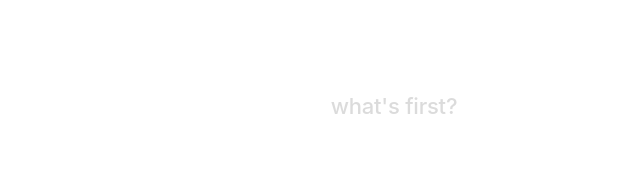
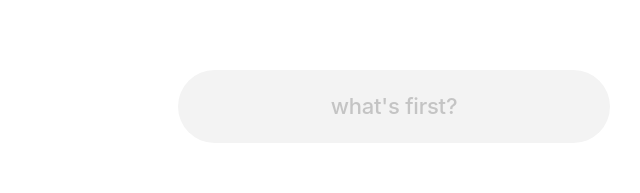
Before and after one commit to qmako4/hourly, a Next.js app: page / in a window 1280 px wide. Shown: the part 250-443 px from the top of the page, without its empty margins (246-886 px from the left). Built offline with nearby package versions, Linux system fonts and the light colour scheme.

Commit message:
newest task lands at front of stack; empty state is the grey input

```diff
--- a/components/FocusStack.tsx
+++ b/components/FocusStack.tsx
@@ -186,31 +186,11 @@ export const FocusStack = forwardRef<FocusStackHandle, FocusStackProps>(function
             })}
         </AnimatePresence>
 
-        {/* Empty state / compose layer */}
+        {/* Empty state / compose layer.
+            Empty == the grey "what's first?" input is shown immediately and
+            ready to be tapped/typed into. No intermediate placeholder text. */}
         {(isEmpty || composing) && (
           <div className="absolute left-0 right-0 top-0" style={{ zIndex: 20 }} data-composer>
-            {!composing ? (
-              <button
-                type="button"
-                onClick={beginCompose}
-                className="w-full rounded-full px-6 py-5 text-center"
-                style={{
-                  fontSize: 22,
-                  fontWeight: 500,
-                  letterSpacing: '-0.01em',
-                  color: '#c4c4c4',
-                }}
-              >
-                <motion.span
-                  initial={{ opacity: 0.6 }}
-                  animate={{ opacity: [0.6, 1, 0.6] }}
-                  transition={{ duration: 4, repeat: Infinity, ease: 'easeInOut' }}
-                  className="inline-block"
-                >
-                  what&apos;s first?
-                </motion.span>
-              </button>
-            ) : (
             <form onSubmit={handleSubmit} data-composer>
               <div
                 className="w-full rounded-full"
@@ -226,6 +206,9 @@ export const FocusStack = forwardRef<FocusStackHandle, FocusStackProps>(function
                   value={draft}
                   onChange={(e) => setDraft(e.target.value)}
                   onKeyDown={handleKey}
+                  onFocus={() => {
+                    if (!composing) setComposing(true);
+                  }}
                   disabled={morphing}
                   placeholder="what's first?"
                   className="w-full rounded-full bg-transparent px-6 py-5 text-center outline-none placeholder:text-placeholder"
@@ -238,7 +221,6 @@ export const FocusStack = forwardRef<FocusStackHandle, FocusStackProps>(function
                 />
               </div>
             </form>
-            )}
           </div>
         )}
       </div>
--- a/hooks/useTasks.ts
+++ b/hooks/useTasks.ts
@@ -164,7 +164,7 @@ export function useTasks(): UseTasks {
     (day: TargetDate): Task[] =>
       tasks
         .filter((t) => t.completedAt === null && t.targetDate === day)
-        .sort((a, b) => a.createdAt - b.createdAt),
+        .sort((a, b) => b.createdAt - a.createdAt),
     [tasks],
   );
 
```
Lines whose indentation alone changed are shown as unchanged.
